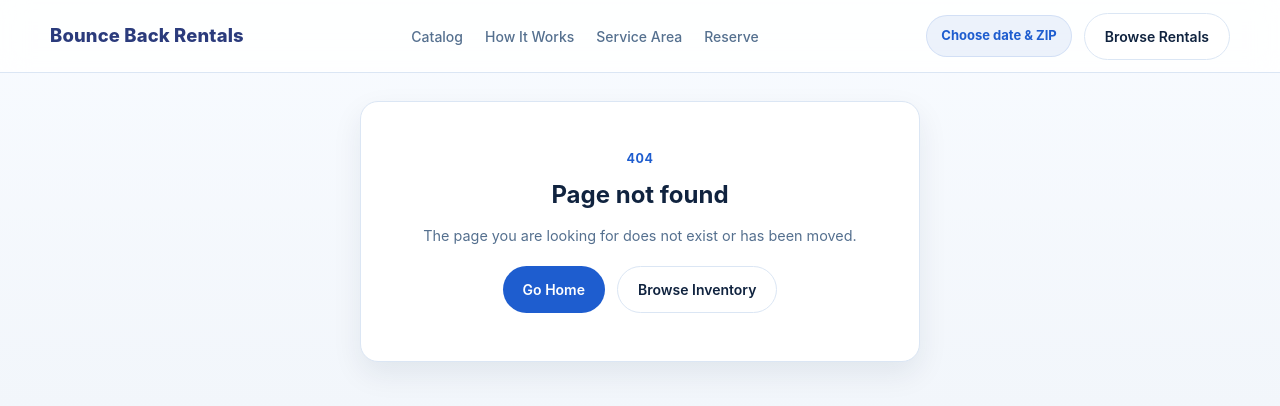
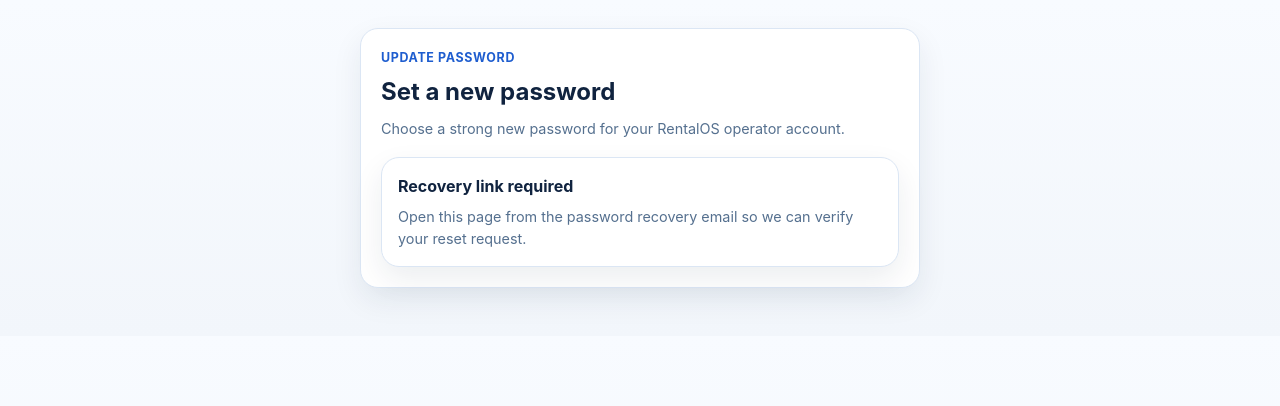
Before and after one commit to kkoly10/rental-software, a Next.js app: page /reset-password in a window 1280 px wide. Before the commit this address had no page. Shown: the top 406 px of the page. Built offline with nearby package versions, Linux system fonts and the light colour scheme; no server answers.

Commit message:
Add reset password page

```diff
--- /dev/null
+++ b/app/reset-password/page.tsx
@@ -0,0 +1,45 @@
+import { createSupabaseServerClient } from "@/lib/supabase/server";
+import { hasSupabaseEnv } from "@/lib/env";
+import { ResetPasswordForm } from "@/components/auth/reset-password-form";
+
+export default async function ResetPasswordPage() {
+  let hasRecoverySession = false;
+
+  if (hasSupabaseEnv()) {
+    const supabase = await createSupabaseServerClient();
+    const {
+      data: { session },
+    } = await supabase.auth.getSession();
+
+    hasRecoverySession = Boolean(session);
+  }
+
+  return (
+    <main className="page">
+      <div className="container" style={{ maxWidth: 560 }}>
+        <section className="panel">
+          <div className="section-header">
+            <div>
+              <div className="kicker">Update password</div>
+              <h1 style={{ margin: "6px 0 8px" }}>Set a new password</h1>
+              <div className="muted">
+                Choose a strong new password for your RentalOS operator account.
+              </div>
+            </div>
+          </div>
+
+          {!hasRecoverySession ? (
+            <div className="order-card" style={{ marginTop: 16 }}>
+              <strong>Recovery link required</strong>
+              <div className="muted" style={{ marginTop: 8 }}>
+                Open this page from the password recovery email so we can verify your reset request.
+              </div>
+            </div>
+          ) : (
+            <ResetPasswordForm />
+          )}
+        </section>
+      </div>
+    </main>
+  );
+}
```
